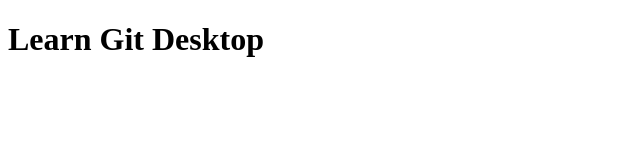
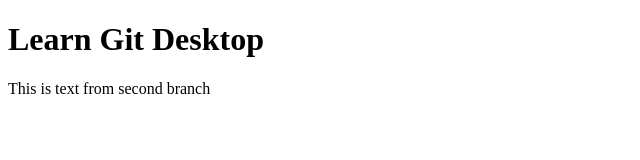
Before and after one commit to PatchyBenz/react-project, a plain HTML site: page index.html in a window 1280 px wide. Shown: the whole page, without its empty margins (0-640 px from the left). Drawn offline with Linux system fonts and the light colour scheme.

Commit message:
add main and text
add main and text

```diff
--- a/index.html
+++ b/index.html
@@ -8,5 +8,6 @@
 </head>
 <body>
     <h1>Learn Git Desktop</h1>
+    <main>This is text from second branch</main>
 </body>
 </html>
```
